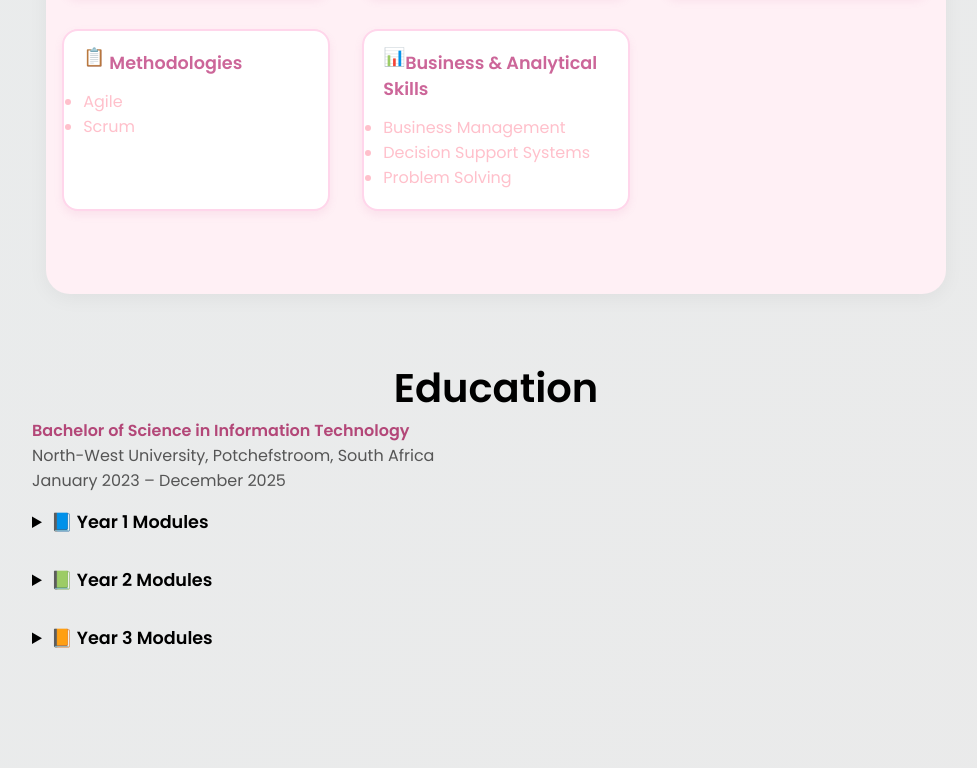
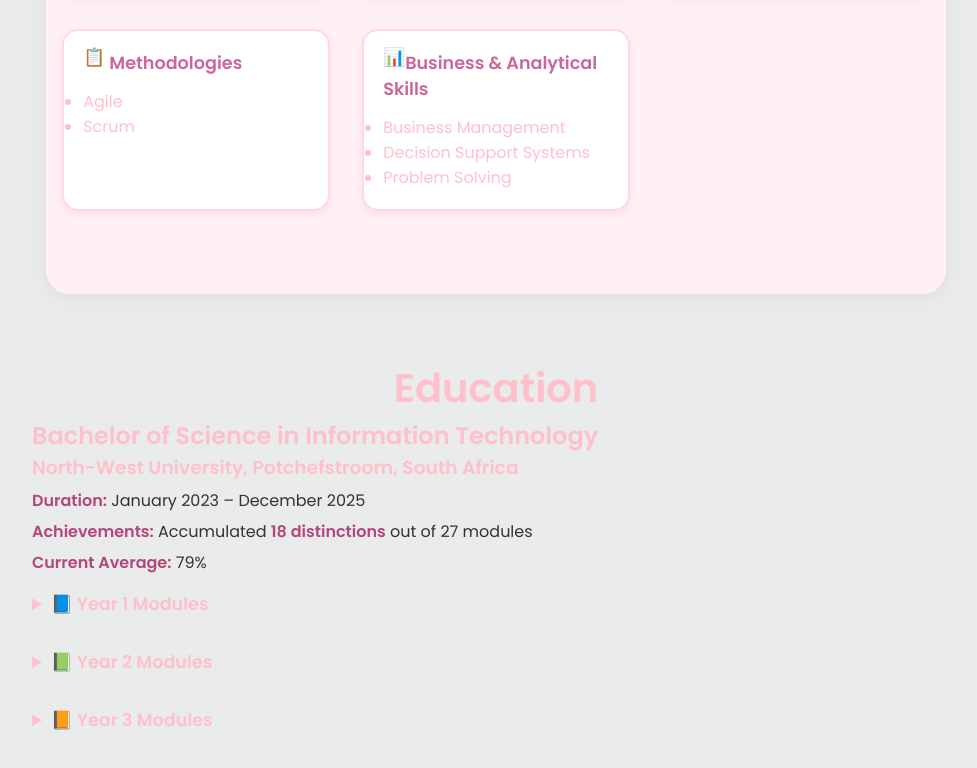
Before and after one commit to CaitlinCalder/Virtual-CV, a plain HTML site: page index.html in a window 1280 px wide. Shown: the part 2210-2978 px from the top of the page, without its empty margins (144-1121 px from the left). Drawn offline with Linux system fonts and the light colour scheme.

Commit message:
formatted education

```diff
--- a/index.html
+++ b/index.html
@@ -91,7 +91,7 @@
   }
 </style>
 <style>
-  #skills
+  #skills, #education
   {
     color: pink;
   }
@@ -185,9 +185,13 @@
 
 <section id="education">
   <h1 class="title">Education</h1>
-  <p><strong>Bachelor of Science in Information Technology</strong><br>
-     North-West University, Potchefstroom, South Africa<br>
-     January 2023 – December 2025
+   <div class="degree-box">
+    <h2>Bachelor of Science in Information Technology</h2>
+    <h3>North-West University, Potchefstroom, South Africa</h3>
+    <p><strong>Duration:</strong> January 2023 – December 2025</p>
+    <p><strong>Achievements:</strong> Accumulated <strong>18 distinctions</strong> out of 27 modules</p>
+    <p><strong>Current Average:</strong> <span class="highlight">79%</span></p>
+  </div>
   </p>
 
   <details>
--- a/style.css
+++ b/style.css
@@ -310,7 +310,11 @@ section {
   padding: 1rem;
   font-family: "Poppins", sans-serif;
 }
-
+.degree-box p {
+  margin: 6px 0;
+  font-size: 16px;
+  color: #333;
+}
 details summary {
   font-weight: bold;
   font-size: 1.1rem;
```
